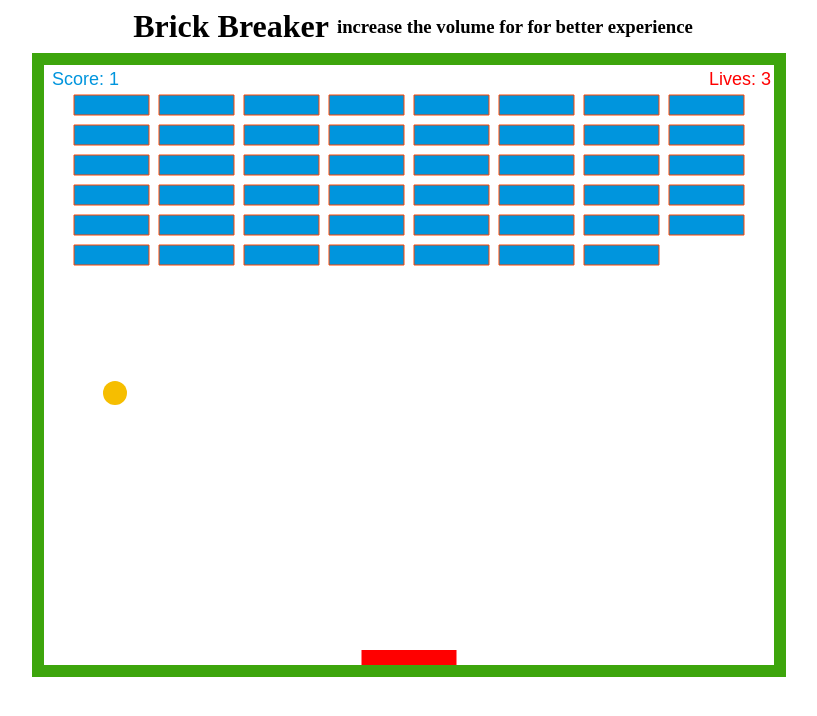
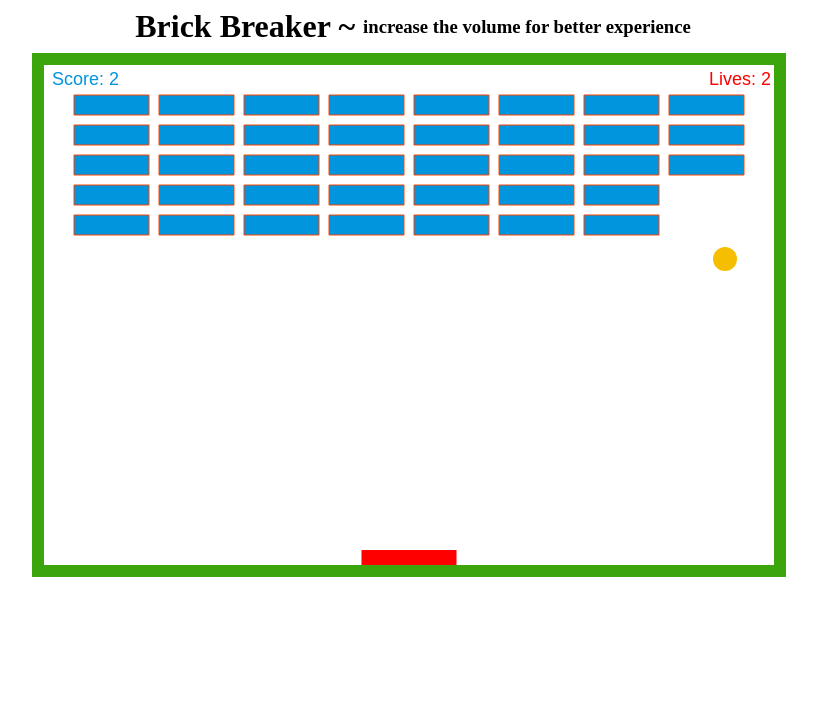
Before and after one commit to prathambhalke/Brick_Breaker-master, a plain HTML site: page index.html in a window 1280 px wide. Shown: the whole page, without its empty margins (231-1048 px from the left). Drawn offline with Linux system fonts and the light colour scheme; no server answers.

Commit message:
changes in js

```diff
--- a/index.html
+++ b/index.html
@@ -7,10 +7,10 @@
   </head>
   <body>
     <div id="header">
-      <h1>Brick Breaker</h1>
-      <h3 id="volume-Info">increase the volume for for better experience</h3>
+      <h1>Brick Breaker ~</h1>
+      <h3 id="volume-Info">increase the volume for better experience</h3>
     </div>
-    <canvas id="canvas1" width="730px" height="600px"> </canvas>
+    <canvas id="canvas1" width="730px" height="500px"> </canvas>
     <script src="script.js"></script>
   </body>
 </html>
--- a/script.js
+++ b/script.js
@@ -25,7 +25,7 @@ var rightPressed = false; // Flag for right arrow key pressed
 var leftPressed = false; // Flag for left arrow key pressed
 
 // Set up brick properties
-var brickRowCount = 6; // Number of rows of bricks
+var brickRowCount = 5; // Number of rows of bricks
 var brickColumnCount = 8; // Number of columns of bricks
 var brickWidth = 75; // Width of each brick
 var brickHeight = 20; // Height of each brick
```
